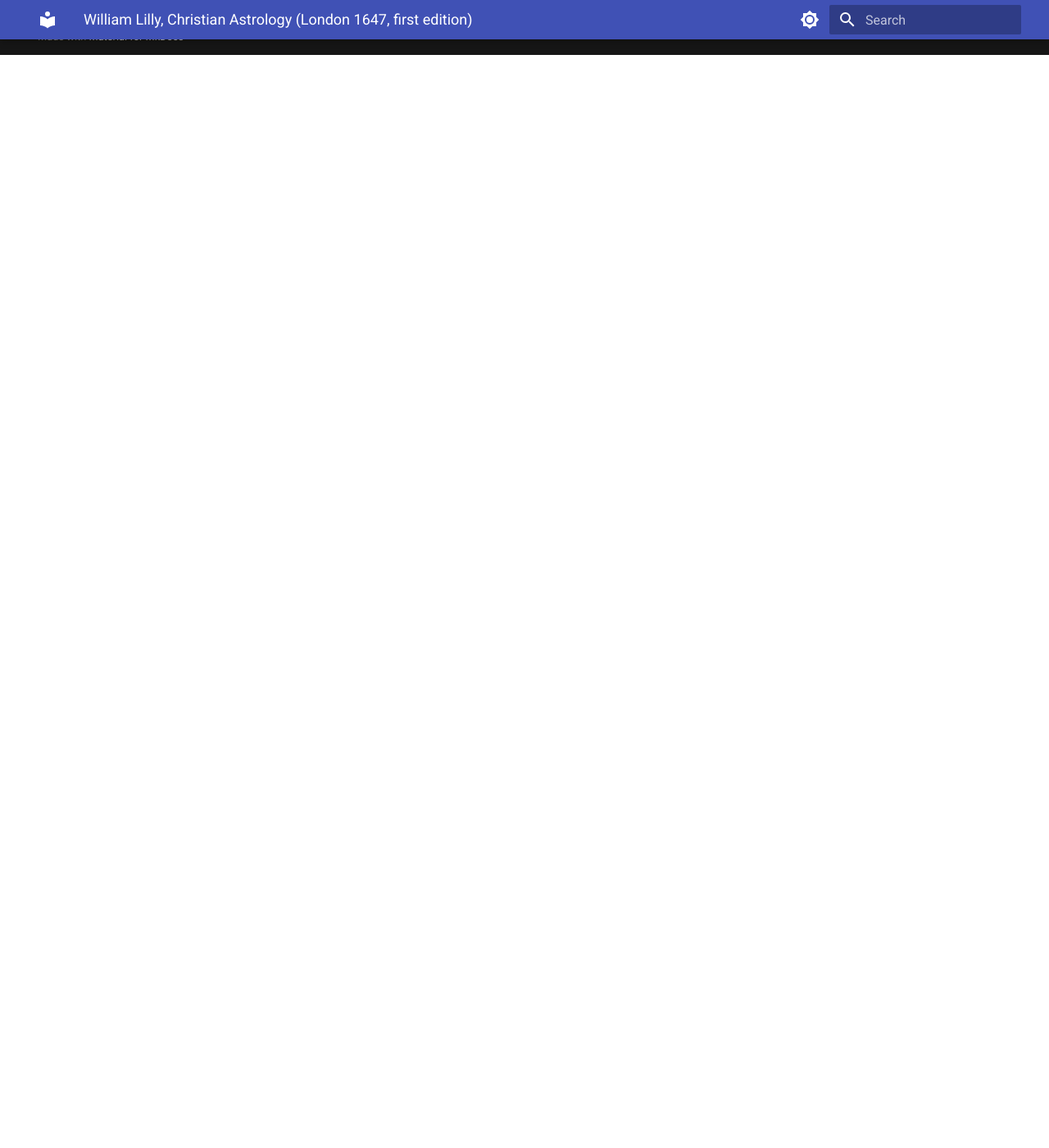
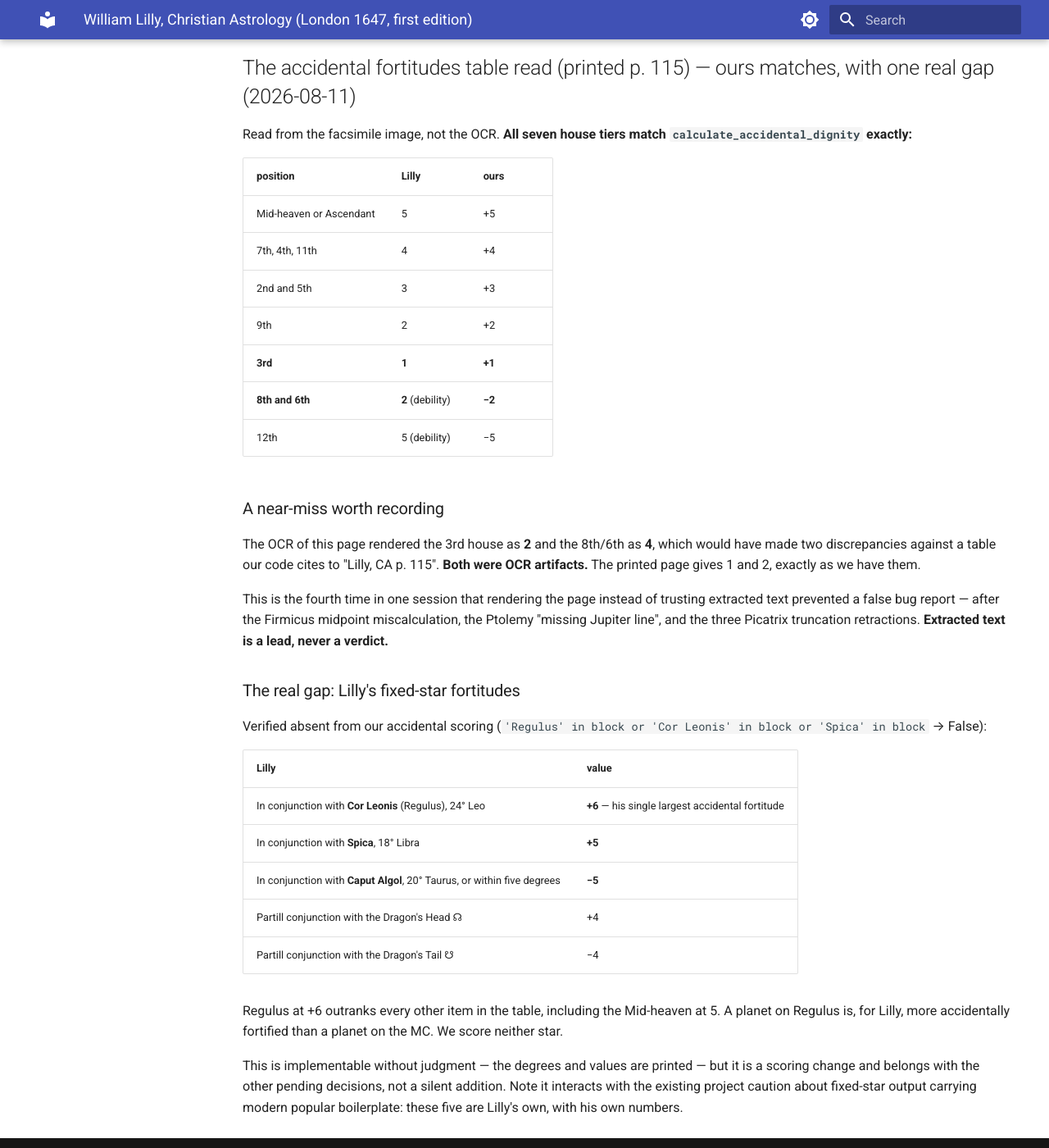
Before and after one commit to Bender1011001/traditional-astrology-engine, an MkDocs documentation site: the page built from docs/sources/lilly_notes.md, in a window 1280 px wide and 1400 px high, scrolled down 1764 px. Shown: the whole window at 82% size. Built offline with MkDocs 1.6.1 and Material for MkDocs 9.7.7, drawn with Linux system fonts in a browser that asks for light colours; before the commit the page ends 1831 px from its top, so only the background shows below that.

Commit message:
Lilly's accidental fortitudes verified; the OCR nearly cost a false bug
Read printed p. 115 from the facsimile image. All seven house tiers
match calculate_accidental_dignity exactly: 5 for MC or Ascendant, 4
for the 7th, 4th and 11th, 3 for the 2nd and 5th, 2 for the 9th, 1 for
the 3rd, minus 2 for the 8th and 6th, minus 5 for the 12th.

The near-miss is the point. The OCR of that page rendered the 3rd house
as 2 and the 8th/6th as 4, which would have been two discrepancies
against a table our code cites to Lilly p. 115. Both were OCR
artifacts; the printed page gives 1 and 2, exactly as we have them.

That is the fourth time this session that rendering the page instead of
trusting extracted text prevented a false report - after the Firmicus
midpoint miscalculation, the Ptolemy "missing Jupiter line" that was
two planets sharing a clause, and the three Picatrix truncation
retractions. Extracted text is a lead, never a verdict. This time the
check happened before the claim, not after.

The real gap is Lilly's fixed-star fortitudes, verified absent from our
accidental scoring: Cor Leonis at 24 Leo for +6, Spica at 18 Libra for
+5, Caput Algol at 20 Taurus for -5, and the Dragon's Head and Tail at
+4 and -4.

Regulus at +6 outranks every other item in his table, including the
Mid-heaven at 5. A planet on Regulus is, for Lilly, more accidentally
fortified than a planet on the Mid-heaven. We score neither star.

Implementable without judgment since the degrees and values are
printed, but it is a scoring change and belongs with the other pending
decisions rather than a silent addition.

Co-Authored-By: Claude Opus 5 <noreply@anthropic.com>

```diff
--- a/docs/sources/lilly_notes.md
+++ b/docs/sources/lilly_notes.md
@@ -46,3 +46,41 @@ Also worth noting for the accidental-fortitude table on the same page (angularit
 ## Status
 
 Both `lilly_reception` and `lilly_planetary_conditions` move from `translation_inspected` to `facsimile_inspected_1647_first_edition` — the correct status for an author who wrote in English.
+
+---
+
+## The accidental fortitudes table read (printed p. 115) — ours matches, with one real gap (2026-08-11)
+
+Read from the facsimile image, not the OCR. **All seven house tiers match `calculate_accidental_dignity` exactly:**
+
+| position | Lilly | ours |
+|---|---|---|
+| Mid-heaven or Ascendant | 5 | +5 |
+| 7th, 4th, 11th | 4 | +4 |
+| 2nd and 5th | 3 | +3 |
+| 9th | 2 | +2 |
+| **3rd** | **1** | **+1** |
+| **8th and 6th** | **2** (debility) | **−2** |
+| 12th | 5 (debility) | −5 |
+
+### A near-miss worth recording
+
+The OCR of this page rendered the 3rd house as **2** and the 8th/6th as **4**, which would have made two discrepancies against a table our code cites to "Lilly, CA p. 115". **Both were OCR artifacts.** The printed page gives 1 and 2, exactly as we have them.
+
+This is the fourth time in one session that rendering the page instead of trusting extracted text prevented a false bug report — after the Firmicus midpoint miscalculation, the Ptolemy "missing Jupiter line", and the three Picatrix truncation retractions. **Extracted text is a lead, never a verdict.**
+
+### The real gap: Lilly's fixed-star fortitudes
+
+Verified absent from our accidental scoring (`'Regulus' in block or 'Cor Leonis' in block or 'Spica' in block` → False):
+
+| Lilly | value |
+|---|---|
+| In conjunction with **Cor Leonis** (Regulus), 24° Leo | **+6** — his single largest accidental fortitude |
+| In conjunction with **Spica**, 18° Libra | **+5** |
+| In conjunction with **Caput Algol**, 20° Taurus, or within five degrees | **−5** |
+| Partill conjunction with the Dragon's Head ☊ | +4 |
+| Partill conjunction with the Dragon's Tail ☋ | −4 |
+
+Regulus at +6 outranks every other item in the table, including the Mid-heaven at 5. A planet on Regulus is, for Lilly, more accidentally fortified than a planet on the MC. We score neither star.
+
+This is implementable without judgment — the degrees and values are printed — but it is a scoring change and belongs with the other pending decisions, not a silent addition. Note it interacts with the existing project caution about fixed-star output carrying modern popular boilerplate: these five are Lilly's own, with his own numbers.
```
